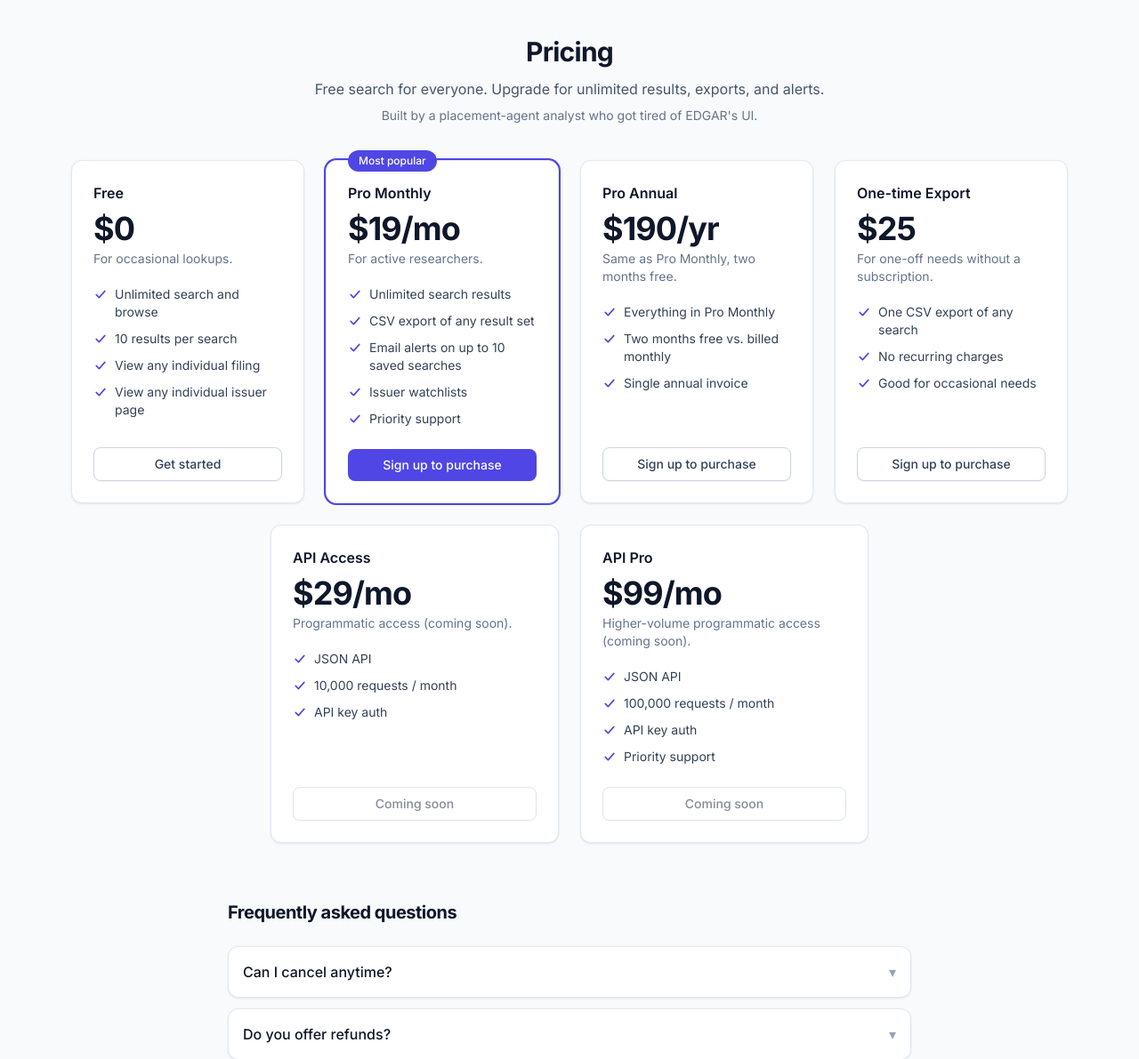
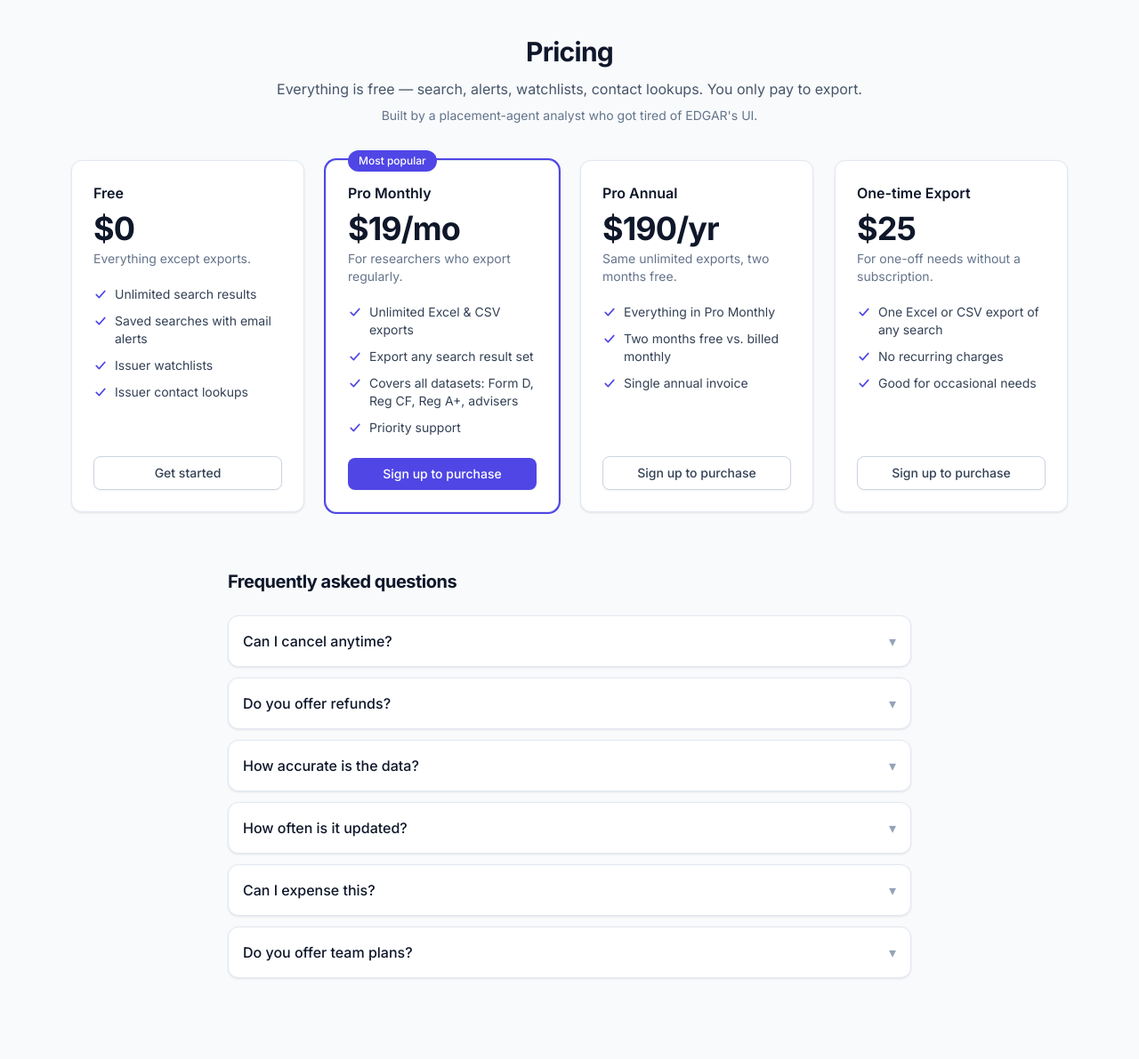
Before and after one commit to Luketheprogram/formdexplorer, a Django app: page /pricing/ in a window 1280 px wide. Shown: the part 57-1248 px from the top of the page at 89% size. Run offline with Django 5.2, Linux system fonts and the light colour scheme; style sheets or scripts are compiled from the project's sources.

Commit message:
Make everything free except exports
Drop the free-tier result cap, paywall peek, and Pro gates on saved
searches, alerts, watchlists, and contact lookups. Exports (Pro or
one-time purchase) are now the only paid feature; pricing page and
copy reframed around that, API pricing cards removed (still
coming-soon scaffold in code).

Co-Authored-By: Claude Fable 5 <noreply@anthropic.com>

```diff
--- a/content/views.py
+++ b/content/views.py
@@ -16,7 +16,7 @@ def article_list(request):
         "page_title": "About — Form D Explorer",
         "meta_description": (
             "Form D Explorer is a clean, fast search interface over SEC Form D filings. "
-            "Free issuer lookup; paid plans for CSV export, alerts, and API access."
+            "Free search, alerts, and watchlists; pay only for Excel and CSV exports."
         ),
         "canonical_path": "/learn/",
     }
--- a/filings/management/commands/send_saved_search_alerts.py
+++ b/filings/management/commands/send_saved_search_alerts.py
@@ -23,8 +23,6 @@ class Command(BaseCommand):
 
         sent = 0
         for ss in SavedSearch.objects.select_related("user").all():
-            if not ss.user.is_paid:
-                continue
             since = (ss.last_checked_at or fallback_since).date()
             qs = build_filing_query(ss.params).filter(filing_date__gte=since)[:100]
             results = list(qs)
--- a/filings/management/commands/send_watchlist_alerts.py
+++ b/filings/management/commands/send_watchlist_alerts.py
@@ -20,8 +20,6 @@ class Command(BaseCommand):
         fallback = timezone.now() - timedelta(days=2)
         sent = 0
         for w in IssuerWatch.objects.select_related("user", "issuer").all():
-            if not w.user.is_paid:
-                continue
             since = w.last_notified_at or fallback
             new = list(
                 w.issuer.filings.filter(created_at__gte=since).order_by("-filing_date")
--- a/subscriptions/views.py
+++ b/subscriptions/views.py
@@ -24,7 +24,7 @@ def pricing(request):
     ctx = {
         "plans": PLANS,
         "page_title": "Pricing — Form D Explorer",
-        "meta_description": "Pro, one-time export, and API pricing for Form D Explorer.",
+        "meta_description": "Search, alerts, and watchlists are free. Pay only for Excel and CSV exports.",
         "canonical_path": "/pricing/",
     }
     return render(request, "subscriptions/pricing.html", ctx)
--- a/templates/403.html
+++ b/templates/403.html
@@ -5,7 +5,7 @@
 <div class="mx-auto mt-16 max-w-md text-center">
   <div class="text-7xl font-bold tracking-tight text-slate-200">403</div>
   <h1 class="mt-4 text-xl font-semibold text-slate-900">You don't have access to that.</h1>
-  <p class="mt-2 text-sm text-slate-600">Log in or upgrade your plan if this resource is gated.</p>
+  <p class="mt-2 text-sm text-slate-600">Log in if this resource requires an account.</p>
   <div class="mt-6 flex items-center justify-center gap-3">
     <a href="/" class="btn-primary">Go home</a>
     <a href="/search/" class="btn-secondary">Search filings</a>
--- a/templates/accounts/account.html
+++ b/templates/accounts/account.html
@@ -12,7 +12,7 @@
     <div class="flex justify-between gap-4 py-2"><dt class="text-slate-500">One-time exports available</dt><dd class="amount text-right font-medium">{{ export_tokens_unused }}</dd></div>
   </dl>
   <div class="mt-5 flex flex-wrap items-center gap-2 border-t border-slate-100 pt-5">
-    {% if not user.is_paid %}<a href="{% url 'subscriptions:pricing' %}" class="btn-primary">Upgrade to Pro</a>{% endif %}
+    {% if not user.is_paid %}<a href="{% url 'subscriptions:pricing' %}" class="btn-primary">Get export access</a>{% endif %}
     <a href="{% url 'filings:saved_search_list' %}" class="btn-secondary">Saved searches</a>
     <a href="{% url 'filings:watchlist' %}" class="btn-secondary">Watchlist</a>
     <a href="{% url 'accounts:api_keys' %}" class="btn-secondary">API keys</a>
--- a/templates/accounts/api_keys.html
+++ b/templates/accounts/api_keys.html
@@ -12,7 +12,7 @@
 
 {% if user.subscription_tier != 'api' %}
 <div class="mt-6 rounded-xl border border-amber-200 bg-amber-50 p-4 text-sm text-amber-900">
-  API keys require the API Access subscription. <a href="{% url 'subscriptions:pricing' %}" class="font-medium text-amber-900 underline underline-offset-2 hover:text-amber-700">View pricing</a>.
+  The API is coming soon. Email <a href="mailto:luke@dawncrestconsulting.com" class="font-medium text-amber-900 underline underline-offset-2 hover:text-amber-700">luke@dawncrestconsulting.com</a> if you'd like early access.
 </div>
 {% else %}
 <form method="post" action="{% url 'accounts:api_key_create' %}" class="mt-6 flex items-end gap-2">
--- a/templates/advisers/_partials/results.html
+++ b/templates/advisers/_partials/results.html
@@ -2,14 +2,14 @@
 {% if results %}
 <div class="mb-3 flex items-center justify-between gap-2 text-sm text-slate-500">
   <span><span class="font-medium text-slate-700">{{ total }}</span> adviser{{ total|pluralize }}</span>
-  {% if user.is_authenticated and user.is_paid %}
+  {% if user.is_authenticated %}
     <a href="{% url 'advisers:export_xlsx' %}?{{ request.GET.urlencode }}"
        class="btn btn-sm bg-emerald-600 text-white shadow-sm hover:bg-emerald-500">
       <svg width="12" height="12" viewBox="0 0 20 20" fill="none" stroke="currentColor" stroke-width="1.8" stroke-linecap="round" stroke-linejoin="round" aria-hidden="true"><path d="M10 3v10m0 0l-4-4m4 4l4-4M4 17h12"/></svg>
       Export Excel
     </a>
-  {% elif user.is_authenticated %}
-    <a href="{% url 'subscriptions:pricing' %}" class="link text-xs">Upgrade to export</a>
+  {% else %}
+    <a href="{% url 'accounts:login' %}" class="link text-xs">Log in to export</a>
   {% endif %}
 </div>
 <ul class="card-list">
--- a/templates/base.html
+++ b/templates/base.html
@@ -72,7 +72,7 @@
       <a href="{{ url_pricing }}" class="nav-link {% if request.path == url_pricing %}nav-link-active{% endif %}">Pricing</a>
       <span class="mx-2 h-5 w-px bg-slate-200" aria-hidden="true"></span>
       {% if user.is_authenticated %}
-        {% if user.is_paid %}<a href="{% url 'filings:saved_search_list' %}" class="nav-link">Saved</a>{% endif %}
+        <a href="{% url 'filings:saved_search_list' %}" class="nav-link">Saved</a>
         <a href="{% url 'accounts:account' %}" class="nav-link">Account</a>
       {% else %}
         <a href="{% url 'accounts:login' %}" class="nav-link">Log in</a>
@@ -101,7 +101,7 @@
       <a href="{% url 'subscriptions:pricing' %}" class="nav-link py-2.5">Pricing</a>
       <div class="my-2 h-px bg-slate-200" aria-hidden="true"></div>
       {% if user.is_authenticated %}
-        {% if user.is_paid %}<a href="{% url 'filings:saved_search_list' %}" class="nav-link py-2.5">Saved searches</a>{% endif %}
+        <a href="{% url 'filings:saved_search_list' %}" class="nav-link py-2.5">Saved searches</a>
         <a href="{% url 'accounts:account' %}" class="nav-link py-2.5">Account</a>
       {% else %}
         <a href="{% url 'accounts:login' %}" class="nav-link py-2.5">Log in</a>
--- a/templates/content/api_docs.html
+++ b/templates/content/api_docs.html
@@ -15,7 +15,7 @@
     <h2 class="eyebrow">Authentication</h2>
     <p class="mt-3 text-sm leading-relaxed text-slate-700">Pass your API key as a Bearer token:</p>
     <pre class="mt-3 overflow-x-auto rounded-xl bg-slate-900 p-4 text-[13px] leading-relaxed text-slate-100"><code>Authorization: Bearer fde_your_api_key_here</code></pre>
-    <p class="mt-3 text-sm leading-relaxed text-slate-700">Generate and revoke keys at <a href="/account/api-keys/" class="link">/account/api-keys/</a>. Get a key by subscribing to <a href="/pricing/" class="link">API Access</a>.</p>
+    <p class="mt-3 text-sm leading-relaxed text-slate-700">Generate and revoke keys at <a href="/account/api-keys/" class="link">/account/api-keys/</a>. The API is coming soon — email <a href="mailto:luke@dawncrestconsulting.com" class="link">luke@dawncrestconsulting.com</a> for early access.</p>
   </section>
 
   <section class="card mt-4 p-5 md:p-6">
--- a/templates/crowdfunding/_partials/results.html
+++ b/templates/crowdfunding/_partials/results.html
@@ -2,14 +2,14 @@
 {% if results %}
 <div class="mb-3 flex items-center justify-between gap-2 text-sm text-slate-500">
   <span><span class="font-medium text-slate-700">{{ total }}</span> filing{{ total|pluralize }}</span>
-  {% if user.is_authenticated and user.is_paid %}
+  {% if user.is_authenticated %}
     <a href="{% url 'crowdfunding:export_xlsx' %}?{{ request.GET.urlencode }}"
        class="btn btn-sm bg-emerald-600 text-white shadow-sm hover:bg-emerald-500">
       <svg width="12" height="12" viewBox="0 0 20 20" fill="none" stroke="currentColor" stroke-width="1.8" stroke-linecap="round" stroke-linejoin="round" aria-hidden="true"><path d="M10 3v10m0 0l-4-4m4 4l4-4M4 17h12"/></svg>
       Export Excel
     </a>
-  {% elif user.is_authenticated %}
-    <a href="{% url 'subscriptions:pricing' %}" class="link text-xs">Upgrade to export</a>
+  {% else %}
+    <a href="{% url 'accounts:login' %}" class="link text-xs">Log in to export</a>
   {% endif %}
 </div>
 <ul class="card-list">
--- a/templates/rega/_partials/results.html
+++ b/templates/rega/_partials/results.html
@@ -2,14 +2,14 @@
 {% if results %}
 <div class="mb-3 flex items-center justify-between gap-2 text-sm text-slate-500">
   <span><span class="font-medium text-slate-700">{{ total }}</span> filing{{ total|pluralize }}</span>
-  {% if user.is_authenticated and user.is_paid %}
+  {% if user.is_authenticated %}
     <a href="{% url 'rega:export_xlsx' %}?{{ request.GET.urlencode }}"
        class="btn btn-sm bg-emerald-600 text-white shadow-sm hover:bg-emerald-500">
       <svg width="12" height="12" viewBox="0 0 20 20" fill="none" stroke="currentColor" stroke-width="1.8" stroke-linecap="round" stroke-linejoin="round" aria-hidden="true"><path d="M10 3v10m0 0l-4-4m4 4l4-4M4 17h12"/></svg>
       Export Excel
     </a>
-  {% elif user.is_authenticated %}
-    <a href="{% url 'subscriptions:pricing' %}" class="link text-xs">Upgrade to export</a>
+  {% else %}
+    <a href="{% url 'accounts:login' %}" class="link text-xs">Log in to export</a>
   {% endif %}
 </div>
 <ul class="card-list">
--- a/templates/subscriptions/pricing.html
+++ b/templates/subscriptions/pricing.html
@@ -2,12 +2,12 @@
 {% block content %}
 <div class="mx-auto max-w-2xl text-center">
   <h1 class="text-3xl font-bold tracking-tight text-slate-900">Pricing</h1>
-  <p class="mt-3 text-slate-600">Free search for everyone. Upgrade for unlimited results, exports, and alerts.</p>
+  <p class="mt-3 text-slate-600">Everything is free — search, alerts, watchlists, contact lookups. You only pay to export.</p>
   <p class="mt-2 text-sm text-slate-500">Built by a placement-agent analyst who got tired of EDGAR's UI.</p>
 </div>
 
 {# --- Tier helpers --- #}
-{% with pro=plans.pro pro_annual=plans.pro_annual export=plans.export api=plans.api api_pro=plans.api_pro %}
+{% with pro=plans.pro pro_annual=plans.pro_annual export=plans.export %}
 
 <div class="mt-10 grid gap-6 sm:grid-cols-2 lg:grid-cols-4">
 
@@ -15,12 +15,12 @@
   <div class="card flex flex-col p-6">
     <h2 class="font-semibold text-slate-900">Free</h2>
     <div class="mt-2 text-4xl font-bold tracking-tight text-slate-900">$0</div>
-    <p class="mt-1 text-sm text-slate-500">For occasional lookups.</p>
+    <p class="mt-1 text-sm text-slate-500">Everything except exports.</p>
     <ul class="mt-5 flex-1 space-y-2.5 text-sm text-slate-700">
-      <li class="flex gap-2"><svg width="16" height="16" viewBox="0 0 20 20" fill="none" stroke="currentColor" stroke-width="2" stroke-linecap="round" stroke-linejoin="round" class="text-indigo-600 shrink-0 mt-0.5" aria-hidden="true"><path d="M4 10.5l4 4 8-9"/></svg><span>Unlimited search and browse</span></li>
-      <li class="flex gap-2"><svg width="16" height="16" viewBox="0 0 20 20" fill="none" stroke="currentColor" stroke-width="2" stroke-linecap="round" stroke-linejoin="round" class="text-indigo-600 shrink-0 mt-0.5" aria-hidden="true"><path d="M4 10.5l4 4 8-9"/></svg><span>10 results per search</span></li>
-      <li class="flex gap-2"><svg width="16" height="16" viewBox="0 0 20 20" fill="none" stroke="currentColor" stroke-width="2" stroke-linecap="round" stroke-linejoin="round" class="text-indigo-600 shrink-0 mt-0.5" aria-hidden="true"><path d="M4 10.5l4 4 8-9"/></svg><span>View any individual filing</span></li>
-      <li class="flex gap-2"><svg width="16" height="16" viewBox="0 0 20 20" fill="none" stroke="currentColor" stroke-width="2" stroke-linecap="round" stroke-linejoin="round" class="text-indigo-600 shrink-0 mt-0.5" aria-hidden="true"><path d="M4 10.5l4 4 8-9"/></svg><span>View any individual issuer page</span></li>
+      <li class="flex gap-2"><svg width="16" height="16" viewBox="0 0 20 20" fill="none" stroke="currentColor" stroke-width="2" stroke-linecap="round" stroke-linejoin="round" class="text-indigo-600 shrink-0 mt-0.5" aria-hidden="true"><path d="M4 10.5l4 4 8-9"/></svg><span>Unlimited search results</span></li>
+      <li class="flex gap-2"><svg width="16" height="16" viewBox="0 0 20 20" fill="none" stroke="currentColor" stroke-width="2" stroke-linecap="round" stroke-linejoin="round" class="text-indigo-600 shrink-0 mt-0.5" aria-hidden="true"><path d="M4 10.5l4 4 8-9"/></svg><span>Saved searches with email alerts</span></li>
+      <li class="flex gap-2"><svg width="16" height="16" viewBox="0 0 20 20" fill="none" stroke="currentColor" stroke-width="2" stroke-linecap="round" stroke-linejoin="round" class="text-indigo-600 shrink-0 mt-0.5" aria-hidden="true"><path d="M4 10.5l4 4 8-9"/></svg><span>Issuer watchlists</span></li>
+      <li class="flex gap-2"><svg width="16" height="16" viewBox="0 0 20 20" fill="none" stroke="currentColor" stroke-width="2" stroke-linecap="round" stroke-linejoin="round" class="text-indigo-600 shrink-0 mt-0.5" aria-hidden="true"><path d="M4 10.5l4 4 8-9"/></svg><span>Issuer contact lookups</span></li>
     </ul>
     <div class="mt-6">
       {% if user.is_authenticated %}
@@ -84,35 +84,6 @@
   </div>
 </div>
 
-<div class="mx-auto mt-6 grid gap-6 sm:grid-cols-2 lg:max-w-2xl">
-
-  {# API Access #}
-  <div class="card flex flex-col p-6">
-    <h2 class="font-semibold text-slate-900">{{ api.name }}</h2>
-    <div class="mt-2 text-4xl font-bold tracking-tight text-slate-900">{{ api.price_display }}</div>
-    <p class="mt-1 text-sm text-slate-500">{{ api.description }}</p>
-    <ul class="mt-5 flex-1 space-y-2.5 text-sm text-slate-700">
-      {% for f in api.features %}<li class="flex gap-2"><svg width="16" height="16" viewBox="0 0 20 20" fill="none" stroke="currentColor" stroke-width="2" stroke-linecap="round" stroke-linejoin="round" class="text-indigo-600 shrink-0 mt-0.5" aria-hidden="true"><path d="M4 10.5l4 4 8-9"/></svg><span>{{ f }}</span></li>{% endfor %}
-    </ul>
-    <div class="mt-6">
-      <button disabled class="btn-secondary w-full cursor-not-allowed opacity-60">Coming soon</button>
-    </div>
-  </div>
-
-  {# API Pro #}
-  <div class="card flex flex-col p-6">
-    <h2 class="font-semibold text-slate-900">{{ api_pro.name }}</h2>
-    <div class="mt-2 text-4xl font-bold tracking-tight text-slate-900">{{ api_pro.price_display }}</div>
-    <p class="mt-1 text-sm text-slate-500">{{ api_pro.description }}</p>
-    <ul class="mt-5 flex-1 space-y-2.5 text-sm text-slate-700">
-      {% for f in api_pro.features %}<li class="flex gap-2"><svg width="16" height="16" viewBox="0 0 20 20" fill="none" stroke="currentColor" stroke-width="2" stroke-linecap="round" stroke-linejoin="round" class="text-indigo-600 shrink-0 mt-0.5" aria-hidden="true"><path d="M4 10.5l4 4 8-9"/></svg><span>{{ f }}</span></li>{% endfor %}
-    </ul>
-    <div class="mt-6">
-      <button disabled class="btn-secondary w-full cursor-not-allowed opacity-60">Coming soon</button>
-    </div>
-  </div>
-</div>
-
 {% endwith %}
 
 <section class="mx-auto mt-16 max-w-3xl">
```
Also changed, not shown: filings/views.py (+3 -27 lines), subscriptions/plans.py (+6 -7 lines), templates/_partials/search_results.html (+4 -29 lines), templates/content/article_list.html (+10 -19 lines), templates/filings/issuer_detail.html (+1 -6 lines).
